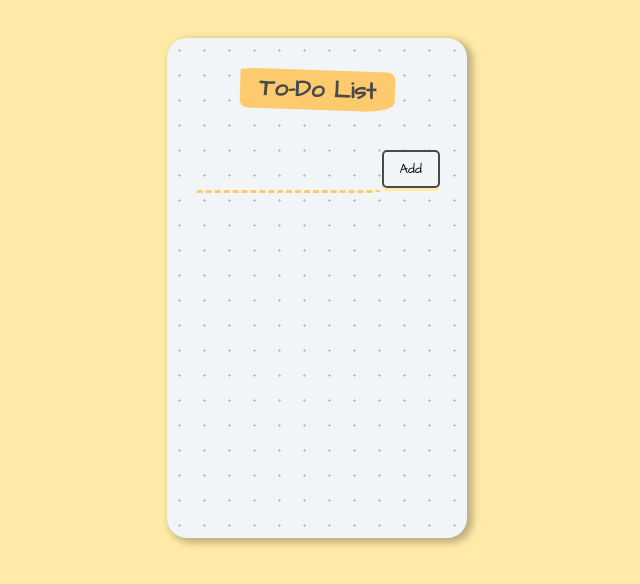
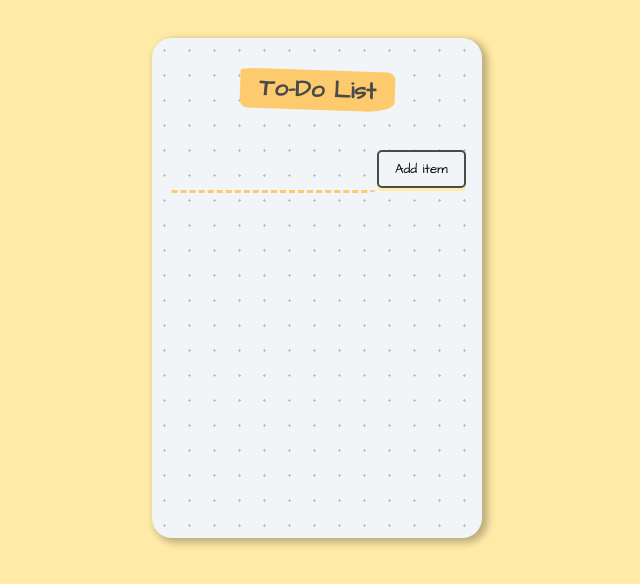
Before and after one commit to tejudharanesh/todo-list, a React (Create React App) app: page / in a window 1280 px wide. Shown: the top 584 px of the page, without its empty margins (323-963 px from the left). Built offline with nearby package versions, Linux system fonts and the light colour scheme.

Commit message:
Update input.jsx

```diff
--- a/src/components/input.jsx
+++ b/src/components/input.jsx
@@ -16,7 +16,7 @@ function Input(props){
             setInputText("");
         }
         }>
-          <span>Add</span>
+          <span>Add item</span>
         </button>
       </div>
       );
```
